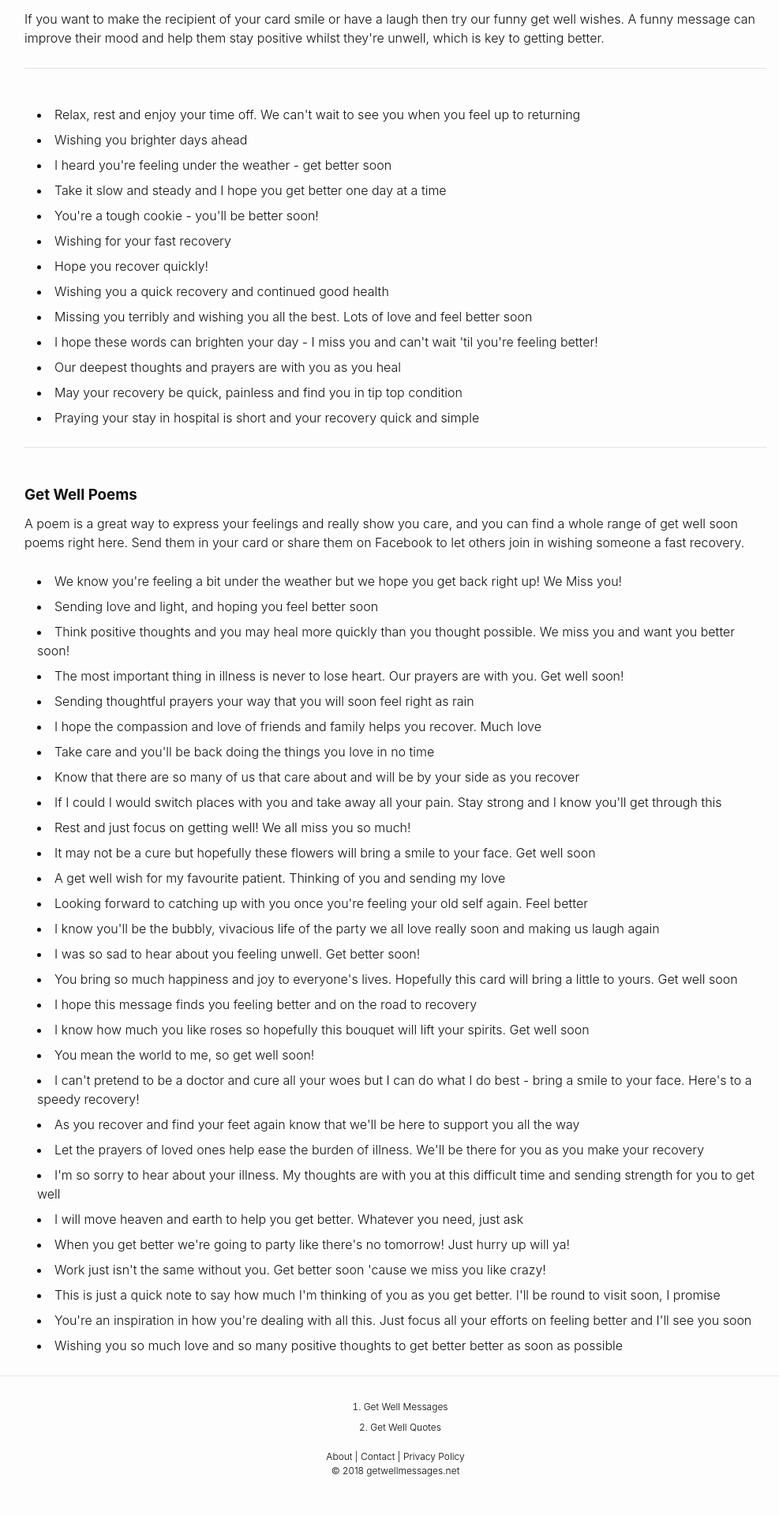
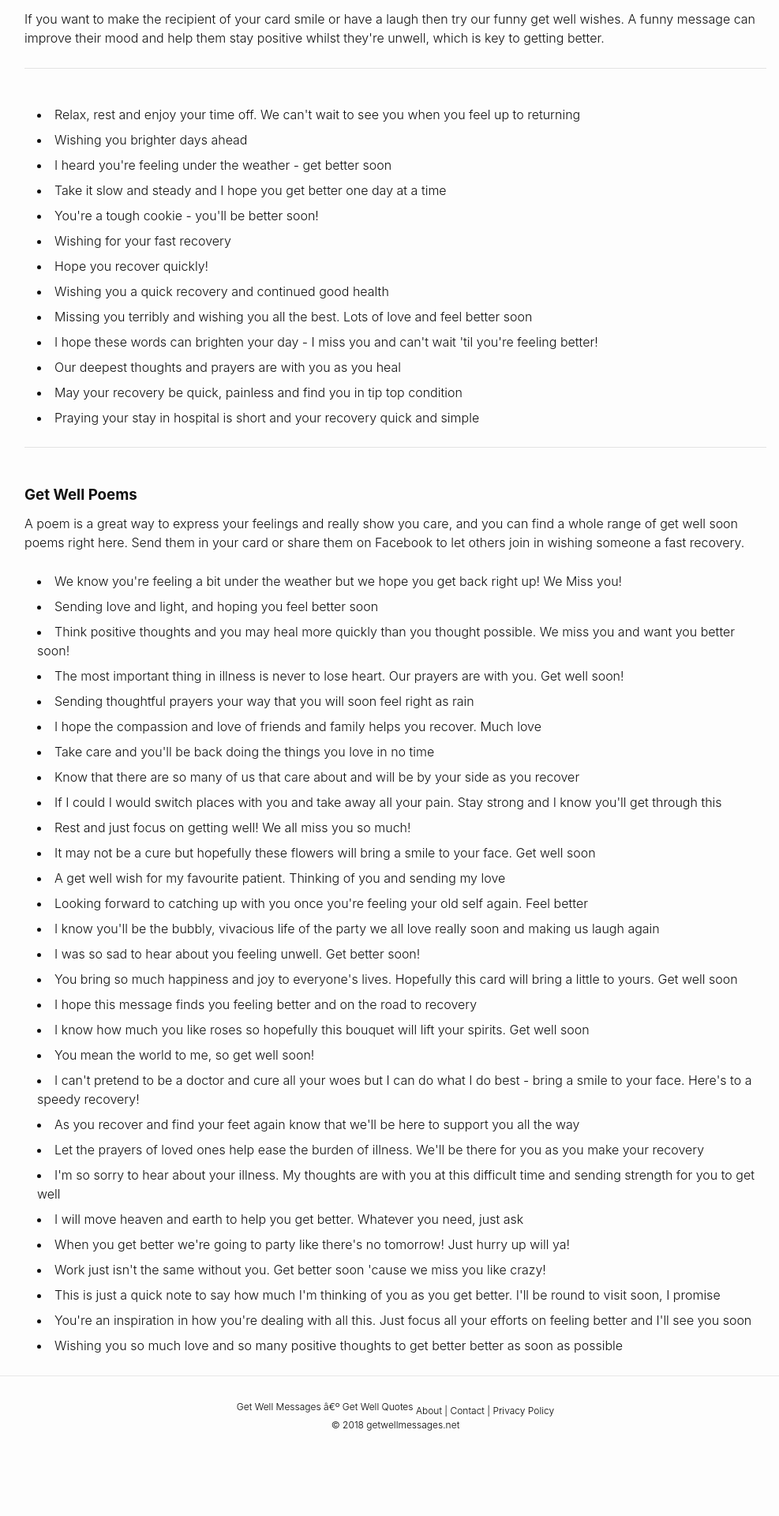
Before and after one commit to andyml123/andyml123.github.io, a Jekyll site: the page get-well-wishes/index.html, which Jekyll copies as it is, in a window 1280 px wide. Shown: the part 4480-6400 px from the top of the page at 79% size, without its empty margins (139-1126 px from the left). Built offline with Jekyll 4.4.1, drawn with Linux system fonts in a browser that asks for light colours; after the commit the page ends 6343 px from its top, so only the background shows below that.

Commit message:
Update _layout.scss

```diff
--- a/_sass/_layout.scss
+++ b/_sass/_layout.scss
@@ -469,3 +469,24 @@ text-indent: -10px;
 .center {
     text-align: center;
 }
+
+.breadcrumb {
+list-style:none;
+display:inline-block;
+margin:0;
+padding:0
+}
+
+.breadcrumb li {
+float:left;
+margin:0
+}
+
+.breadcrumb li::after {
+content:"â€º ";
+white-space:pre
+}
+
+.breadcrumb li:last-child:after {
+content:""
+}
```
